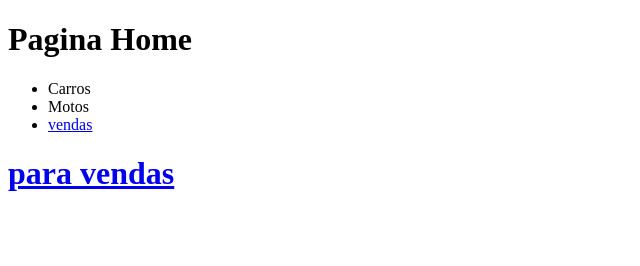
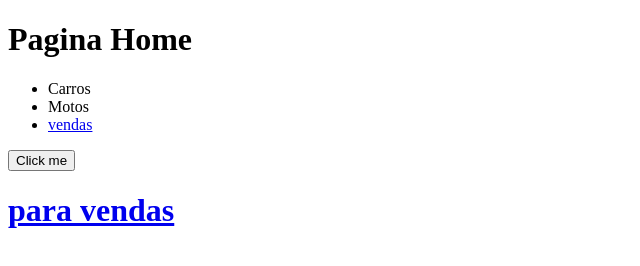
Before and after one commit to thffm/JavaF, a plain HTML site: page index.html in a window 1280 px wide. Shown: the whole page, without its empty margins (0-640 px from the left). Drawn offline with Linux system fonts and the light colour scheme.

Commit message:
Adicionado o botao

```diff
--- a/index.html
+++ b/index.html
@@ -17,8 +17,11 @@
         </nav>
     </header>
     <main>
+
+        <button><a href="vendas.html"></a>Click me</button>
         <h1><a href="vendas.html">para vendas</a></a></h1>
     </main>
 
+
 </body>
 </html>
```
